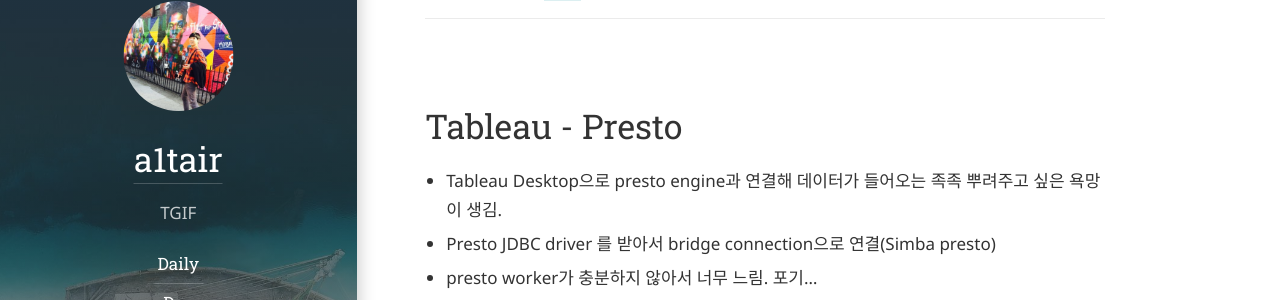
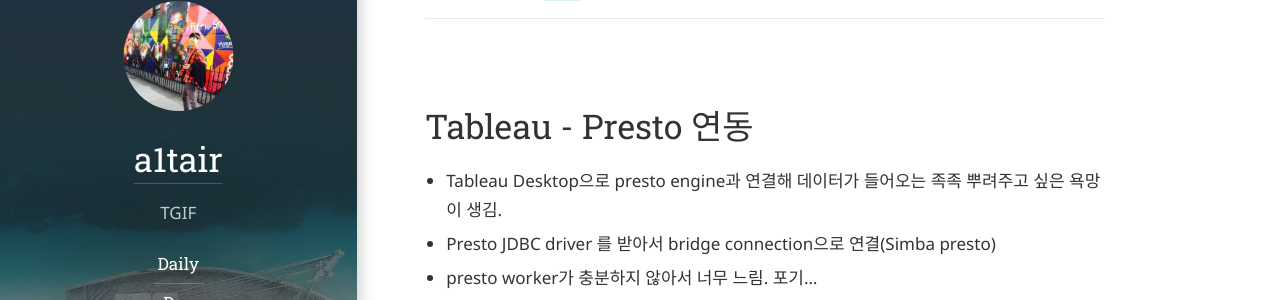
Before and after one commit to a1tair6/a1tair6.github.io, a Jekyll site: the page built from data/_posts/2020-09-08-presto-tableau-conn.md, in a window 1280 px wide. Shown: the part 183-483 px from the top of the page. Built offline with Jekyll 4.4.1, drawn with Linux system fonts in a browser that asks for light colours; some web fonts are replaced; our own code applies the rules of GitHub Pages for plain Markdown files.

Commit message:
add article

```diff
--- a/data/_posts/2020-09-08-presto-tableau-conn.md
+++ b/data/_posts/2020-09-08-presto-tableau-conn.md
@@ -1,4 +1,4 @@
-# Tableau - Presto
+# Tableau - Presto 연동
 
 - Tableau Desktop으로 presto engine과 연결해 데이터가 들어오는 족족 뿌려주고 싶은 욕망이 생김.
 - Presto JDBC driver 를 받아서 bridge connection으로 연결(Simba presto)
```
